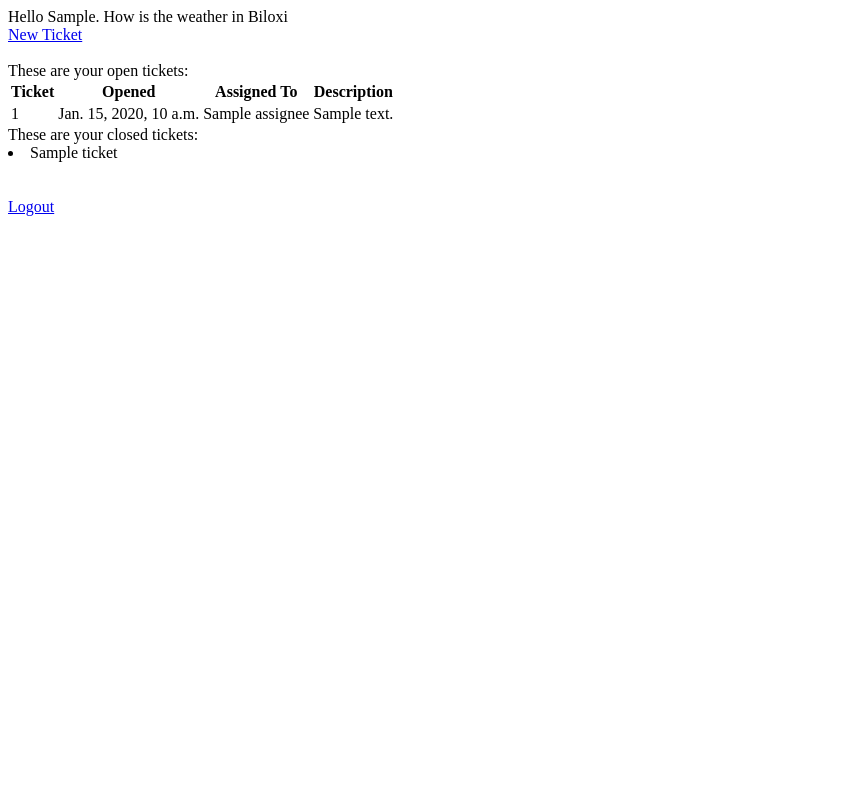
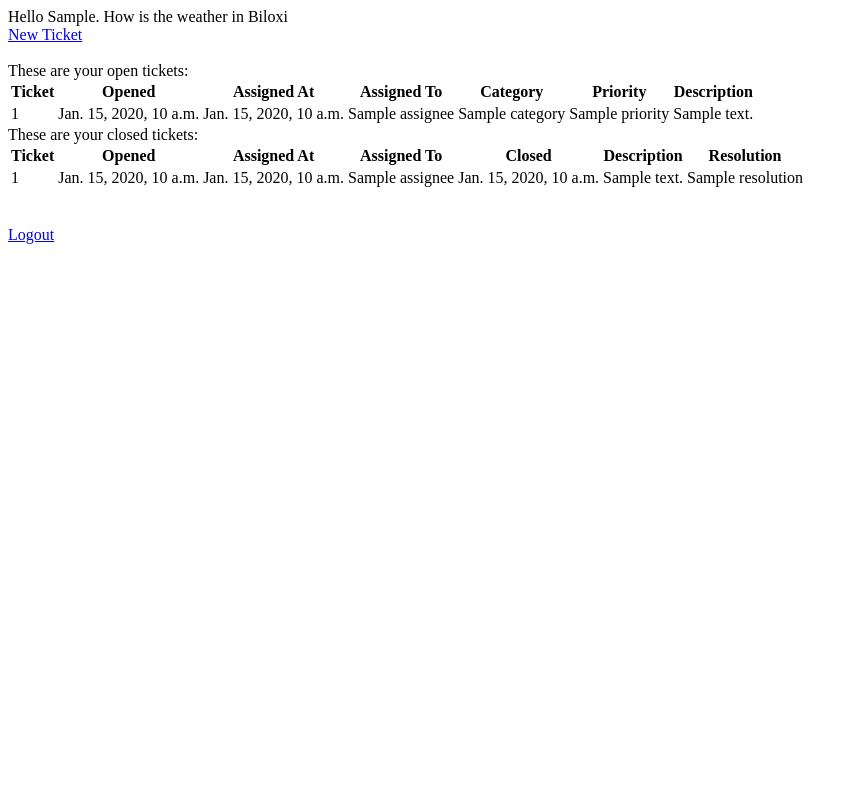
Before and after one commit to jscpeterson/help-desk, a Django app: template templates/tickets/view_user_tickets.html in a window 1280 px wide. Shown: the whole page, without its empty margins (0-857 px from the left). Run offline with Django 3.2, Linux system fonts and the light colour scheme; the template is opened without the code that fills it: most values are stand-ins (such as "Sample title", 1, 10 or a date in 2020).

Commit message:
Add fields to Ticket model and table

```diff
--- a/templates/tickets/view_user_tickets.html
+++ b/templates/tickets/view_user_tickets.html
@@ -7,7 +7,10 @@ These are your open tickets: <br/>
     <tr>
         <th>Ticket</th>
         <th>Opened</th>
+        <th>Assigned At</th>
         <th>Assigned To</th>
+        <th>Category</th>
+        <th>Priority</th>
         <th>Description</th>
     </tr>
 </thead>
@@ -15,15 +18,40 @@ These are your open tickets: <br/>
         <tr>
             <td>{{ ticket.id }}</td>
             <td>{{ ticket.created_date }}</td>
+            <td>{{ ticket.assignment_date }}</td>
             <td>{{ ticket.assignee }}</td>
+            <td>{{ ticket.category }}</td>
+            <td>{{ ticket.priority }}</td>
             <td>{{ ticket.problem_description }}</td>
         </tr>
     {% endfor %}
 </table>
+
 These are your closed tickets: <br/>
+<table>
+<thead>
+    <tr>
+        <th>Ticket</th>
+        <th>Opened</th>
+        <th>Assigned At</th>
+        <th>Assigned To</th>
+        <th>Closed</th>
+        <th>Description</th>
+        <th>Resolution</th>
+    </tr>
+</thead>
     {% for ticket in closed_tickets %}
-        <li>{{ ticket }}</li>
+        <tr>
+            <td>{{ ticket.id }}</td>
+            <td>{{ ticket.created_date }}</td>
+            <td>{{ ticket.assignment_date }}</td>
+            <td>{{ ticket.assignee }}</td>
+            <td>{{ ticket.closed_date }}</td>
+            <td>{{ ticket.problem_description }}</td>
+            <td>{{ ticket.resolution }}</td>
+        </tr>
     {% endfor %}
+</table>
 
 <br/><br/>
 <a href="{% url 'logout' %}">Logout</a>
```
Also changed, not shown: tickets/models.py (+10 -0 lines), tickets/migrations/0002_ticket_closed_date.py (added), tickets/migrations/0003_ticket_assignment_date.py (added).
